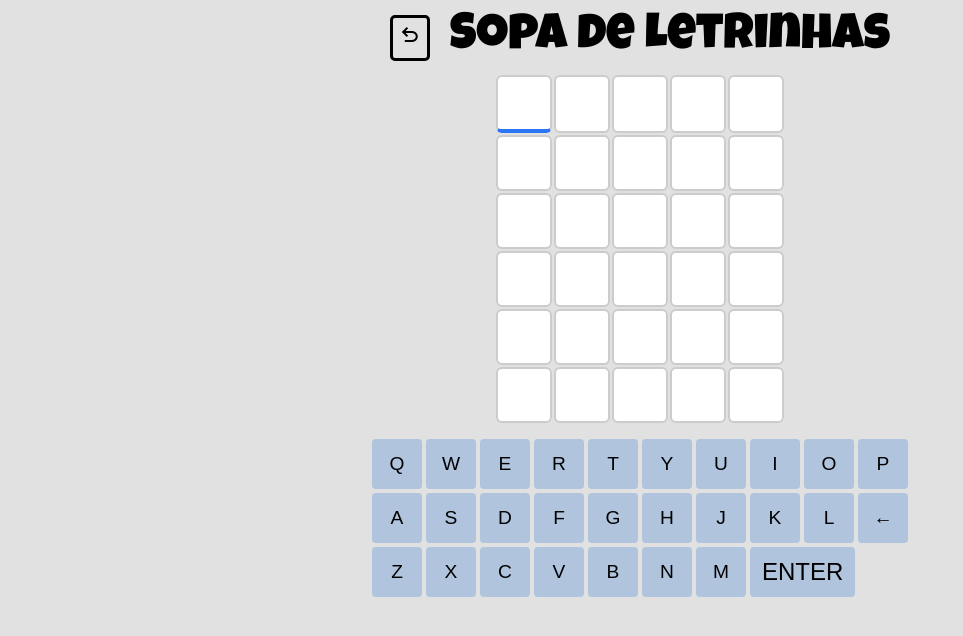
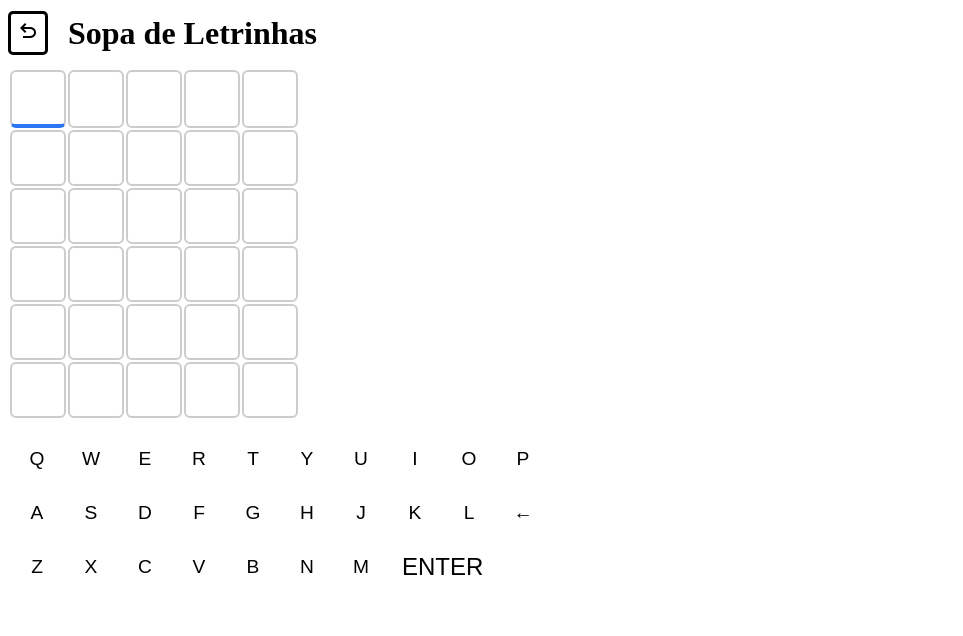
Before and after one commit to ArthurGerman/projeto_letrinha, a SvelteKit app: page /jogo in a window 1280 px wide. Shown: the top 636 px of the page, without its empty margins (0-963 px from the left). Built offline with nearby package versions, Linux system fonts and the light colour scheme.

Commit message:
add store.svelt

```diff
--- a/src/palavras.ts
+++ b/src/palavras.ts
@@ -1 +1,2 @@
-export const palavras = ["CASAS", "LIVRO", "TORRE", "FALTA", "BOMBA", "MUNDO"];
+export const palavras = ["CASAS"];
+const test = ["CASAS", "LIVRO", "TORRE", "FALTA", "BOMBA", "MUNDO"];
--- a/src/routes/+layout.svelte
+++ b/src/routes/+layout.svelte
@@ -1,5 +1,7 @@
-<script>
-    import '../styles/global.css';
+<script lang="ts">
+	import { tema } from '../stores/tema';
 </script>
 
-<slot />
+<div class:dark-theme={$tema === 'dark'}>
+	<slot />
+</div>
--- a/src/routes/jogo/+layout.svelte
+++ b/src/routes/jogo/+layout.svelte
@@ -1,5 +1,8 @@
 <script>
     import '../../styles/jogo.css';
+    import { tema } from '../../stores/tema';
 </script>
 
-<slot />
+<div class="app" class:dark-theme={$tema === 'dark'}>
+	<slot />
+</div>
--- a/src/routes/jogo/+page.svelte
+++ b/src/routes/jogo/+page.svelte
@@ -6,39 +6,12 @@
 	// Importa o hook 'onMount' do Svelte para executar código quando o componente é renderizado
 	import { onMount } from 'svelte';
 
-	// Importa a lista de palavras do arquivo .ts
-	import { palavras } from '../../palavras';
+	//importa o estado inicial
+	import { game } from '../../stores/game';
 
 	// ==============================================
 	// 2. ESTADOS DO JOGO (VARIÁVEIS REATIVAS)
 	// ==============================================
-
-	// Estado inicial
-	// Palavra secreta que o jogador precisa adivinhar (escolhida aleatoriamente)
-	let palavraSecreta : string = escolherPalavraAleatoria();
-
-	// Matriz 6x5 que armazena as tentativas do jogador
-	// - Array(6): cria um array com 6 posições
-	// - .fill(''): preenche cada posição com string vazia
-	// - .map(() => Array(5).fill('')): cria um array de 5 strings vazias para cada linha
-	let tentativas = Array(6)
-		.fill('')
-		.map(() => Array(5).fill(''));
-
-
-	// Matriz 6x5 que armazena as cores de feedback para cada letra
-	// - 'cinza': letra não existe na palavra
-	// - 'amarelo': letra existe mas em posição errada
-	// - 'verde': letra correta na posição certa
-	let cores = Array(6)
-		.fill('')
-		.map(() => Array(5).fill(''));
-
-
-
-	let rodadaAtual : number = 0; // Controla a rodada atual (0 até 5)
-	let jogoFinalizado : boolean = false; //Indica se o jogo terminou
-	let letraAtual : number = 0; // Controla a posição atual da letra sendo digitada
 
 	// array de duas dimensões com as letras do teclado virtual
 	const keyBoard: string[][] = [
@@ -47,34 +20,30 @@
 		['Z', 'X', 'C', 'V', 'B', 'N', 'M', 'ENTER']
 	];
 
-
 	// ==============================================
 	// 3. FUNÇÕES PRINCIPAIS
 	// ==============================================
 
-	// Escolhe aleatoriamente uma palavra da lista
-	function escolherPalavraAleatoria() {
-		const indiceAleatorio = Math.floor(Math.random() * palavras.length); // Math.floor faz arredondamento de número, já o Math.random gera números aleatórios
-		return palavras[indiceAleatorio];
-	}
-
 	// Verifica se o palpite está correto e atualiza as cores
 	function verificarPalpite() {
-		const palpite = tentativas[rodadaAtual].join('').toUpperCase();
-		if (palpite.length !== 5) return;
+		let deveReiniciar = false;
+
+		game.update((state) => {
+			const palpite = state.tentativas[state.rodadaAtual].join('').toUpperCase();
+			if (palpite.length !== 5) return state;
 
 			const coresDaRodada = Array(5).fill('cinza');
-		const letrasSecretas = palavraSecreta.toUpperCase().split('');
-		const letrasUsadas = Array(5).fill(false); // Separa a palavra secreta em letras individuais
+			const letrasSecretas = state.palavraSecreta.toUpperCase().split('');
+			const letrasUsadas = Array(5).fill(false);
 
-		for (let i = 0; i < 5; i++) { // Esse loop marca as letras corretas na posição verde
+			for (let i = 0; i < 5; i++) {
 				if (palpite[i] === letrasSecretas[i]) {
 					coresDaRodada[i] = 'verde';
 					letrasUsadas[i] = true;
 				}
 			}
 
-		for (let i = 0; i < 5; i++) { // Esse loop marca letras corretas na posição errada de amarelo
+			for (let i = 0; i < 5; i++) {
 				if (coresDaRodada[i] === 'cinza') {
 					for (let j = 0; j < 5; j++) {
 						if (!letrasUsadas[j] && palpite[i] === letrasSecretas[j]) {
@@ -86,70 +55,66 @@
 				}
 			}
 
-		cores[rodadaAtual] = coresDaRodada; // Atualiza a matriz de cores com o resultado da rodada
+			state.cores[state.rodadaAtual] = coresDaRodada;
 
-		// verifica se terminou o jogo ou não
-		if (palpite === palavraSecreta || rodadaAtual === 5) {
-			jogoFinalizado = true;
-			setTimeout(() => reiniciarJogo(), 3000); // 3000 ms equivalem a 3 segundos
+			if (palpite === state.palavraSecreta || state.rodadaAtual === 5) {
+				state.jogoFinalizado = true;
+				deveReiniciar = true;
 			} else {
-			rodadaAtual++;
-		}
+				state.rodadaAtual++;
+				state.letraAtual = 0;
 			}
 
-	// Reinicia o jogo com uma nova palavra
-	function reiniciarJogo() {
-		palavraSecreta = escolherPalavraAleatoria();
-		tentativas = Array(6) // Reseta as tentativas(matriz 6x5 vazia)
-			.fill('')
-			.map(() => Array(5).fill(''));
-		cores = Array(6) // Reseta as cores
-			.fill('')
-			.map(() => Array(5).fill(''));
+			return state;
+		});
 
-		// Aqui reinicia os contadores
-		rodadaAtual = 0;
-		jogoFinalizado = false;
+		if (deveReiniciar) {
+			setTimeout(() => {
+				game.reset();
+			}, 3000);
+		}
 	}
 
 	// teclado virtual
 	function virtualKeyboard(tecla: string) {
-		if (jogoFinalizado) return;
+		game.update((state) => {
+			if (state.jogoFinalizado) return state;
 
-		const palpite = tentativas[rodadaAtual].join('').toUpperCase();
-		const linha = [...tentativas[rodadaAtual]];
+			const linha = [...state.tentativas[state.rodadaAtual]];
+			const palpite = linha.join('').toUpperCase();
 
 			if (tecla === 'ENTER') {
 				verificarPalpite();
-			return;
+				return state;
 			}
 
 			if (tecla === '←') {
-			const ultimoPreenchido = linha.findLastIndex((l) => l !== '');
-			if (ultimoPreenchido >= 0) {
-				linha[ultimoPreenchido] = '';
-				tentativas[rodadaAtual] = linha;
-				tentativas = [...tentativas];
-				letraAtual = ultimoPreenchido;
+				const idx = linha.findLastIndex((l) => l !== '');
+				if (idx >= 0) {
+					linha[idx] = '';
+					state.tentativas[state.rodadaAtual] = linha;
+					state.letraAtual = idx;
 				}
-			return;
+				return state;
 			}
 
 			if (/^[A-Z]$/.test(tecla)) {
 				const proxima = linha.findIndex((l) => l === '');
 				if (proxima !== -1) {
 					linha[proxima] = tecla;
-				tentativas[rodadaAtual] = linha;
-				tentativas = [...tentativas];
-				letraAtual = proxima + 1 < 5 ? proxima + 1 : 4;
+					state.tentativas[state.rodadaAtual] = linha;
+					state.letraAtual = Math.min(proxima + 1, 4);
 				}
 			}
+
+			return state;
+		});
 	}
 
 	// detecta o teclado
 	onMount(() => {
 		const handleKey = (e: KeyboardEvent) => {
-			if (jogoFinalizado) return;
+			if ($game.jogoFinalizado) return;
 
 			const tecla = e.key.toUpperCase();
 
@@ -182,11 +147,11 @@
 	<!-- Geração da grade de tentativas -->
 	<table style="margin-top: 10px;">
 		<tbody>
-			{#each tentativas as linha, i}
+			{#each $game.tentativas as linha, i}
 				<tr>
 					{#each linha as letra, j}
 						<td
-							class="bloco {cores[i][j]} {i === rodadaAtual && j === letraAtual
+							class="bloco {$game.cores[i][j]} {i === $game.rodadaAtual && j === $game.letraAtual
 								? 'bloco-atual'
 								: ''}"
 						>
@@ -220,11 +185,11 @@
 	</table>
 
 	<!-- Exibe mensagem final quando o jogo termina -->
-	{#if jogoFinalizado}
+	{#if $game.jogoFinalizado}
 		<p>
-			{tentativas[rodadaAtual].join('') === palavraSecreta
+			{$game.tentativas[$game.rodadaAtual].join('') === $game.palavraSecreta
 				? 'Você acertou!'
-				: `A palavra era: ${palavraSecreta}`}
+				: `A palavra era: ${$game.palavraSecreta}`}
 			<br />
 			Nova palavra em 3 segundos...
 		</p>
--- /dev/null
+++ b/src/stores/game.ts
@@ -0,0 +1,39 @@
+import { writable } from 'svelte/store';
+import { palavras } from '../palavras';
+
+function escolherPalavraAleatoria() {
+		const indiceAleatorio = Math.floor(Math.random() * palavras.length); // Math.floor faz arredondamento de número, já o Math.random gera números aleatórios
+		return palavras[indiceAleatorio];
+	}
+
+// Estado inicial
+const createGameStore = () => {
+    // const
+	const tentativas = Array(6).fill('').map(() => Array(5).fill(''));
+	const cores = Array(6).fill('').map(() => Array(5).fill(''));
+
+	const { subscribe, update, set } = writable({
+		palavraSecreta: escolherPalavraAleatoria(),
+		tentativas,
+		cores,
+		rodadaAtual: 0,
+		jogoFinalizado: false,
+		letraAtual: 0
+	});
+
+	return {
+		subscribe,
+		set,
+		reset: () => set({
+			palavraSecreta: escolherPalavraAleatoria(),
+			tentativas: Array(6).fill('').map(() => Array(5).fill('')),
+			cores: Array(6).fill('').map(() => Array(5).fill('')),
+			rodadaAtual: 0,
+			jogoFinalizado: false,
+			letraAtual: 0
+		}),
+		update
+	};
+};
+
+export const game = createGameStore();
--- /dev/null
+++ b/src/stores/tema.ts
@@ -0,0 +1,18 @@
+import { writable } from 'svelte/store';
+
+let temaInicial: 'light' | 'dark' = 'light';
+
+if (typeof localStorage !== 'undefined') {
+	const salvo = localStorage.getItem('tema');
+	if (salvo === 'dark') {
+		temaInicial = 'dark';
+	}
+}
+
+export const tema = writable<'light' | 'dark'>(temaInicial);
+
+tema.subscribe((valor) => {
+	if (typeof localStorage !== 'undefined') {
+		localStorage.setItem('tema', valor);
+	}
+});
--- a/src/styles/global.css
+++ b/src/styles/global.css
@@ -3,19 +3,18 @@ body {
     position: relative;
     width: 100%;
     height: 100%;
+    margin: 0%;
 }
-:root{ /*Vou preferir usar o ':root' porque serve pra definir variáveis de cores globais que podem ser usadas em todo o arquivo*/
-    /*Tema claro*/
-    --bg_light: rgb(225,225,225); /*Background claro rgb(225,225,225)*/
-    --FontColor_light: black; /*Cor da fonte no tema claro*/
-    --hover_light: rgb(102,154,255); /*Cor do hover no tema claro rgb(102,154,255)*/
 
-    /*Tema escuro*/
+:root {
+    --bg_light: rgb(225,225,225);
+    --FontColor_light: black;
+    --hover_light: rgb(102,154,255);
+
     --bg_dark: rgb(40,40,40);
     --FontColor_dark: whitesmoke;
     --hover_dark: rgb(0, 192, 0);
 
-    /*Cores do teclado --> kb significa keyboard */
     --kb_light: lightsteelblue;
     --kb_light-hover: lightslategray;
 
@@ -32,36 +31,31 @@ body {
     }
 }*/
 
-body { /*Estilização do body global*/
-    margin: 0;
-    display: flex;
-    flex: content;
-    flex-direction: column;
-    align-items: center;
-    justify-content: center;
-    background: var(--bg_light);
-    /*animation: degrade-animado 10s infinite alternate;
-    background-size: 5000%, 100%;*/
-}
-
 .container {
-    margin-top: 1%;
-    height: 50vh;
+    height: 100vh;
     display: flex;
     flex: content;
     flex-direction: column;
     align-items: center;
     font-size: 25px;
+    background: var(--bg_light);
 }
 
 /*Estilização referente ao "light-mode" que é o primeiro a ser carregado.*/
-.menu,h1 {
+.menu {
+    display: flex;
+    flex-direction: column;
+    align-items: center;
+}
+
+.menu,
+h1 {
     color: var(--FontColor_light);
     font-weight: 400;
     font-family: "Luckiest Guy", cursive;
 }
 
-.menu {
+.menu.options {
     display: block;
     border-style: solid;
     border-width: 3px;
@@ -73,43 +67,50 @@ body { /*Estilização do body global*/
     text-align: center;
     text-decoration: none;
 }
-.menu:hover {
+
+.menu:hover.options {
     color: var(--hover_light);
 }
 
+.theme {
+    width: 100%;
+    display: flex;
+    justify-content: right;
+    margin-bottom: 10%;
+}
 
-.theme{
-    width:100%;
-    display:flex;
-    justify-content: right;
-}
-#muda_tema{ /*Estilização do botão de switch*/
+#muda_tema {
+    /*Estilização do botão de switch*/
     background-color: transparent;
     border: none;
-    margin-right:30px;
-    margin-top:20px
+    margin-right: 30px;
+    margin-top: 20px
 }
-#muda_tema span{
+
+#muda_tema span {
     color: var(--FontColor_light);
 }
-#muda_tema span:hover{
+
+#muda_tema span:hover {
     color: var(--hover_light);
 }
 
-
-
 /*Estilização referente ao "dark-mode"*/
-body.dark-theme {
+/* ========== TEMA ESCURO USANDO .dark-theme NA DIV ========== */
+.dark-theme .container {
     background: var(--bg_dark);
     color: var(--FontColor_dark);
 }
-body.dark-theme #muda_tema span{
+
+.dark-theme #muda_tema span {
     color: var(--FontColor_dark);
 }
-body.dark-theme #muda_tema span:hover{
+
+.dark-theme #muda_tema span:hover {
     color: var(--hover_dark);
 }
-body.dark-theme .menu {
+
+.dark-theme .menu {
     border-color: var(--FontColor_dark);
     color: var(--FontColor_dark);
     text-shadow:
@@ -118,11 +119,13 @@ body.dark-theme .menu {
         -2px -2px 0 black,
         -2px -2px 0 black;
 }
-body.dark-theme .menu:hover{
+
+.dark-theme .menu:hover {
     color: var(--hover_dark);
     border-color: var(--hover_dark);
 }
-body.dark-theme h1 {
+
+.dark-theme h1 {
     color: var(--FontColor_dark);
     text-shadow:
         -3px -3px 0 black,
--- a/src/styles/sobre.css
+++ b/src/styles/sobre.css
@@ -37,10 +37,10 @@
     color: var(--hover_light);
 }
 
-body.dark-theme .voltar{
+.dark-theme .voltar{
     color: var(--FontColor_dark);
 }
-body.dark-theme .voltar:hover{
+.dark-theme .voltar:hover{
     color: var(--hover_dark);
 }
 
```
Also changed, not shown: src/routes/+page.svelte (+10 -17 lines), src/routes/sobre/+layout.svelte (+5 -2 lines), src/styles/jogo.css (+6 -6 lines). Lines whose indentation alone changed are shown as unchanged.
